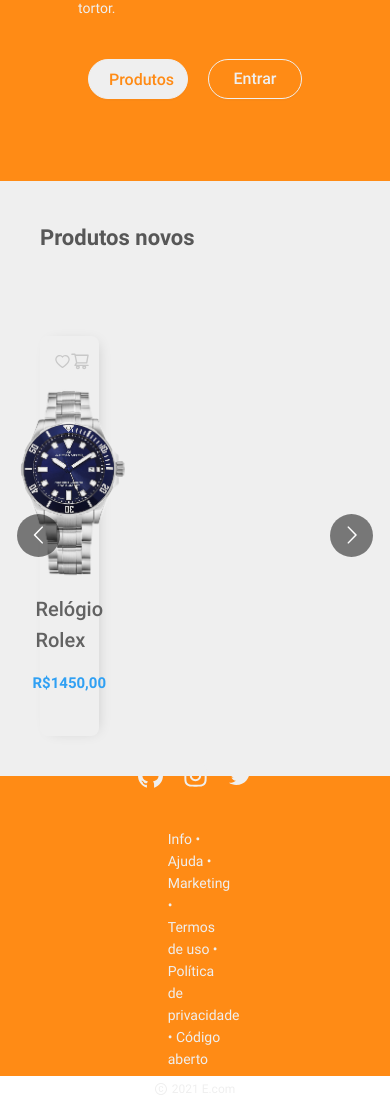
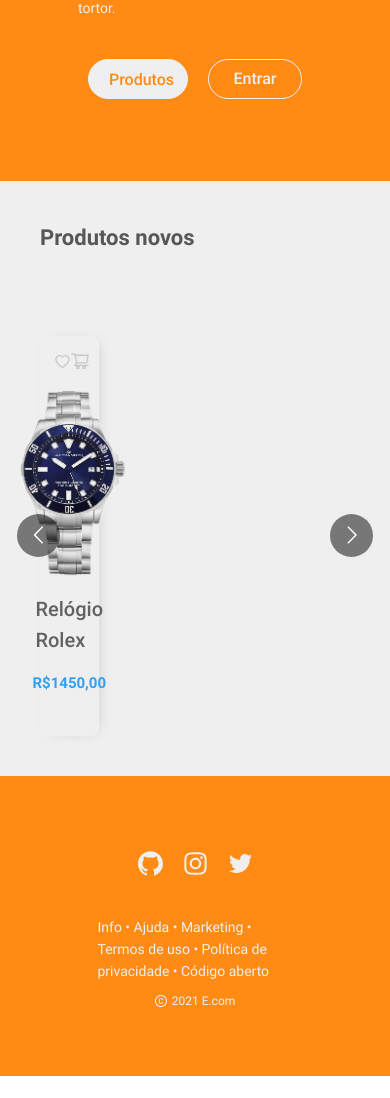
Before and after one commit to EduardoPD1921/e.com-frontend, a React (Create React App) app: page /home in a window 390 px wide. Shown: the part 379-1477 px from the top of the page. After the commit the page ends 1455 px from the top, so only its background shows below. Built offline with nearby package versions, Linux system fonts and the light colour scheme.

Commit message:
:sparkles: Footer responsive implemented

```diff
--- a/src/components/Footer/styles.js
+++ b/src/components/Footer/styles.js
@@ -23,6 +23,18 @@
   margin-top: 30px;
   margin-bottom: 10px;
   width: 14%;
+
+  @media(max-width: 1440px) {
+    width: 20%;
+  }
+
+  @media(max-width: 900px) {
+    width: 30%;
+  }
+
+  @media(max-width: 400px) {
+    width: 50%;
+  }
 `;
 
 export const CopyrightText = styled.div`
```
Also changed, not shown: 1 other file (tests, documents, lock files or other folders).
